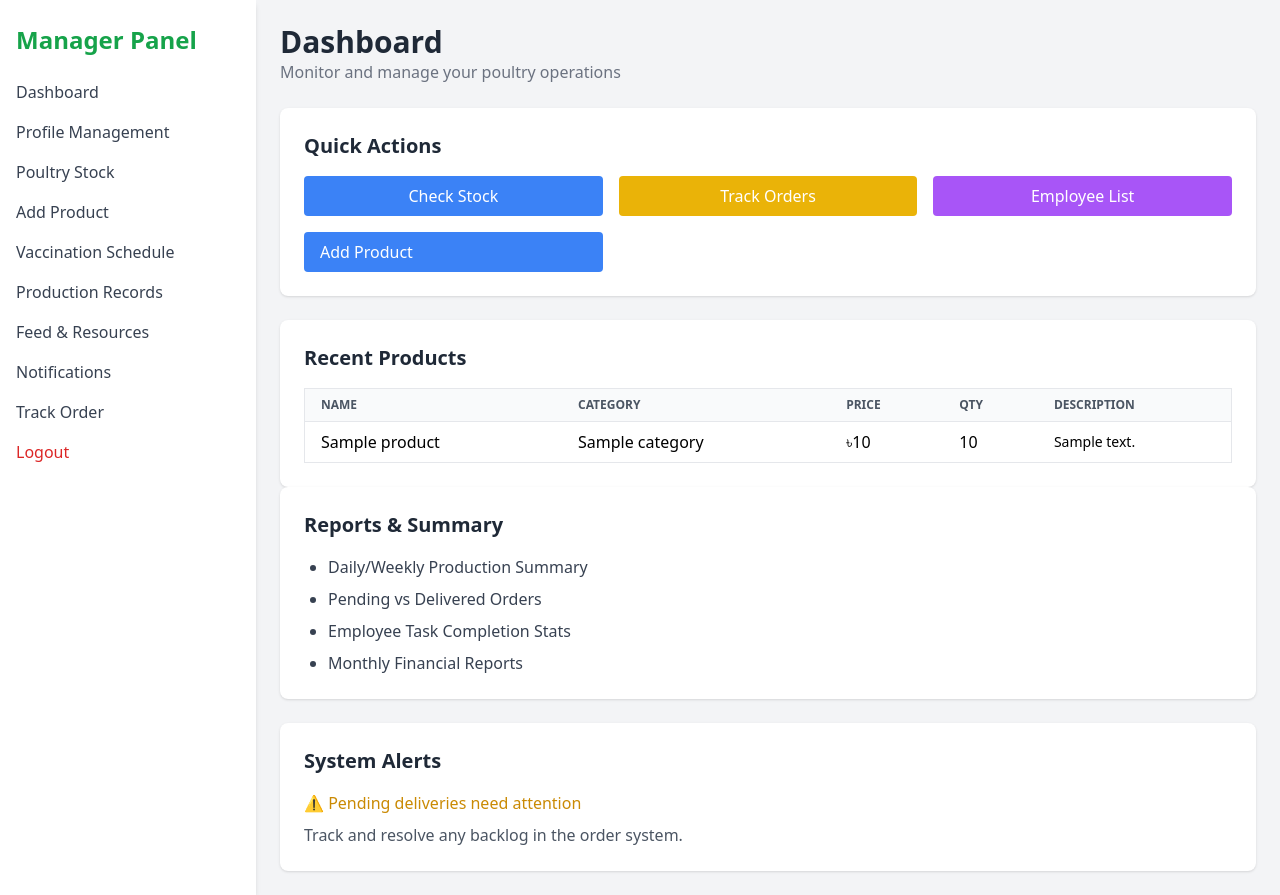
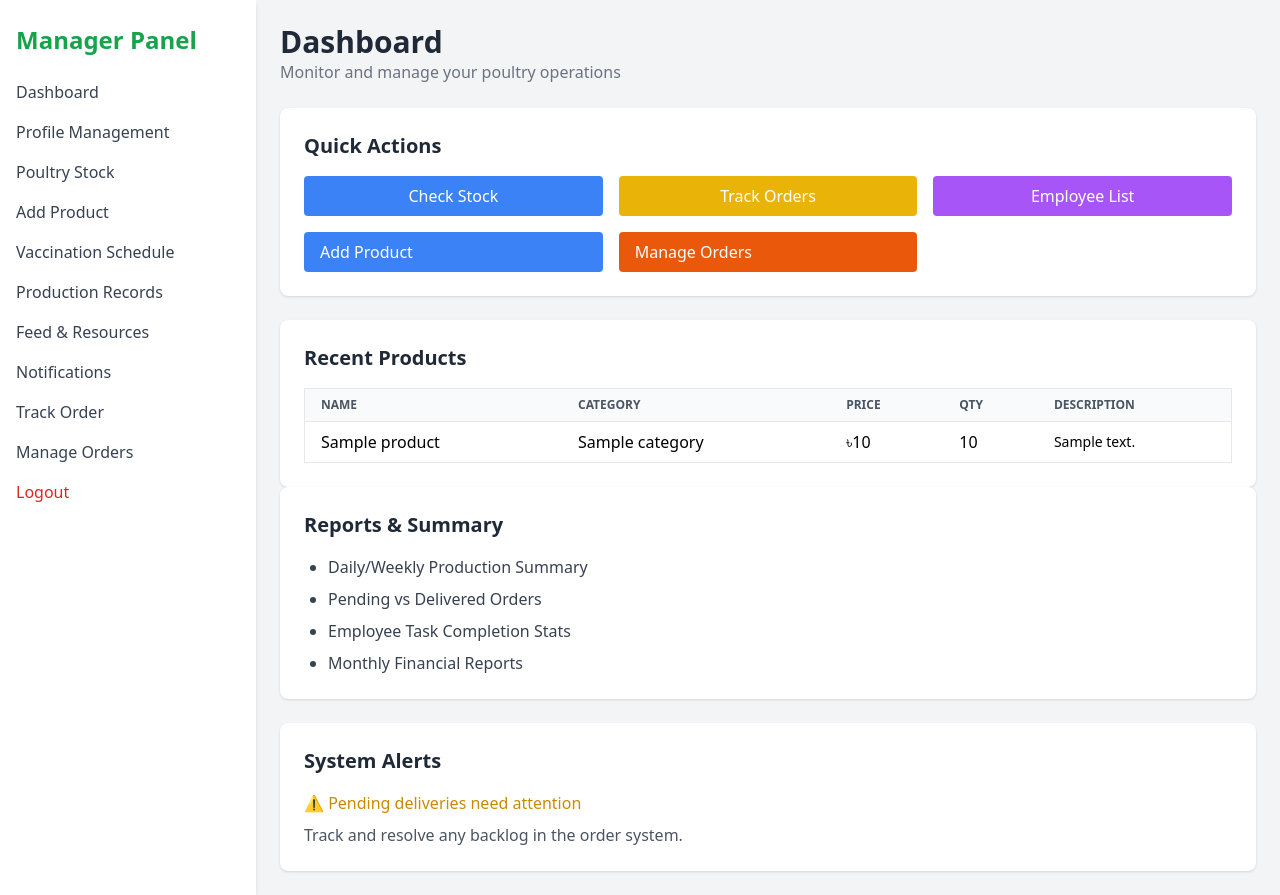
Before and after one commit to YbArzoo/Hashmurgi, a Python web app: template templates/manager-dashboard.html in a window 1280 px wide. Run offline with Jinja, Linux system fonts and the light colour scheme; the template is opened without the code that fills it: most values are stand-ins (such as "Sample title", 1, 10 or a date in 2020); some libraries are stand-ins or nearby versions.

Commit message:
admin and manager now can manage orders for the delivery man

```diff
--- a/templates/manager-dashboard.html
+++ b/templates/manager-dashboard.html
@@ -23,6 +23,10 @@
         <a href="{{ url_for('feed_resources') }}" class="block text-gray-700 hover:text-green-500">Feed & Resources</a>
         <a href="{{ url_for('notifications') }}" class="block text-gray-700 hover:text-green-500">Notifications</a>
         <a href="{{ url_for('orders') }}" class="block text-gray-700 hover:text-green-500">Track Order</a>
+        <a href="{{ url_for('manage_orders') }}" class="block text-gray-700 hover:text-blue-500">
+          Manage Orders
+        </a>
+
         <!-- Add this line for logout -->
         <a href="{{ url_for('logout') }}" class="block text-red-600 hover:text-red-800">Logout</a>
       </nav>
@@ -44,6 +48,9 @@
           <a href="#" class="bg-purple-500 text-white px-4 py-2 rounded hover:bg-purple-600 text-center">Employee List</a>
           <a href="{{ url_for('add_product') }}" class="bg-blue-500 text-white px-4 py-2 rounded hover:bg-blue-600">
             Add Product
+          </a>
+          <a href="{{ url_for('manage_orders') }}" class="inline-block bg-orange-600 text-white px-4 py-2 rounded hover:bg-orange-700">
+            Manage Orders
           </a>
         </div>
       </section>
```
